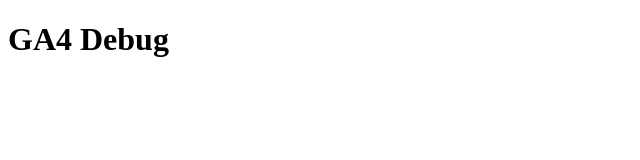
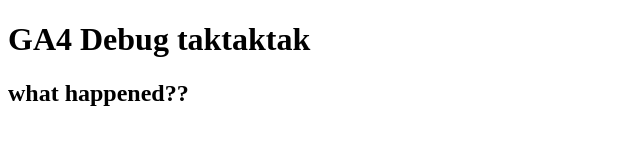
Before and after one commit to steiferieze/html_ga_test, a plain HTML site: page index.html in a window 1280 px wide. Shown: the whole page, without its empty margins (0-640 px from the left). Drawn offline with Linux system fonts and the light colour scheme.

Commit message:
Update index.html
add change

```diff
--- a/index.html
+++ b/index.html
@@ -23,6 +23,7 @@
     <!-- Google Tag Manager (noscript) -->
     <noscript><iframe src="https://www.googletagmanager.com/ns.html?id=${containerId}" height="0" width="0" style="display: none; visibility: hidden"></iframe></noscript>
     <!-- End Google Tag Manager (noscript) -->
-    <h1>GA4 Debug</h1>
+    <h1>GA4 Debug taktaktak</h1>
+    <h2>what happened??</h2>
   </body>
 </html>
```
